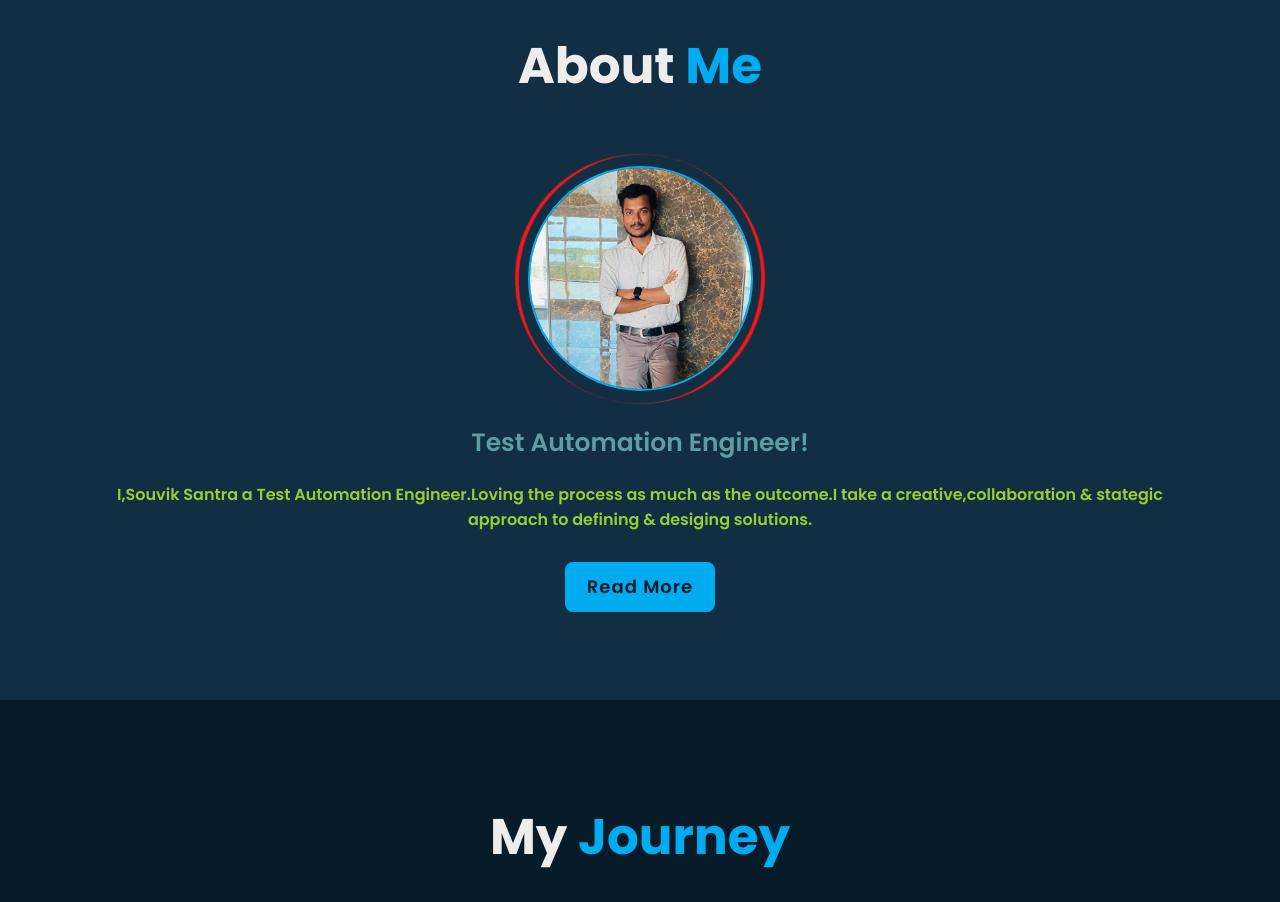
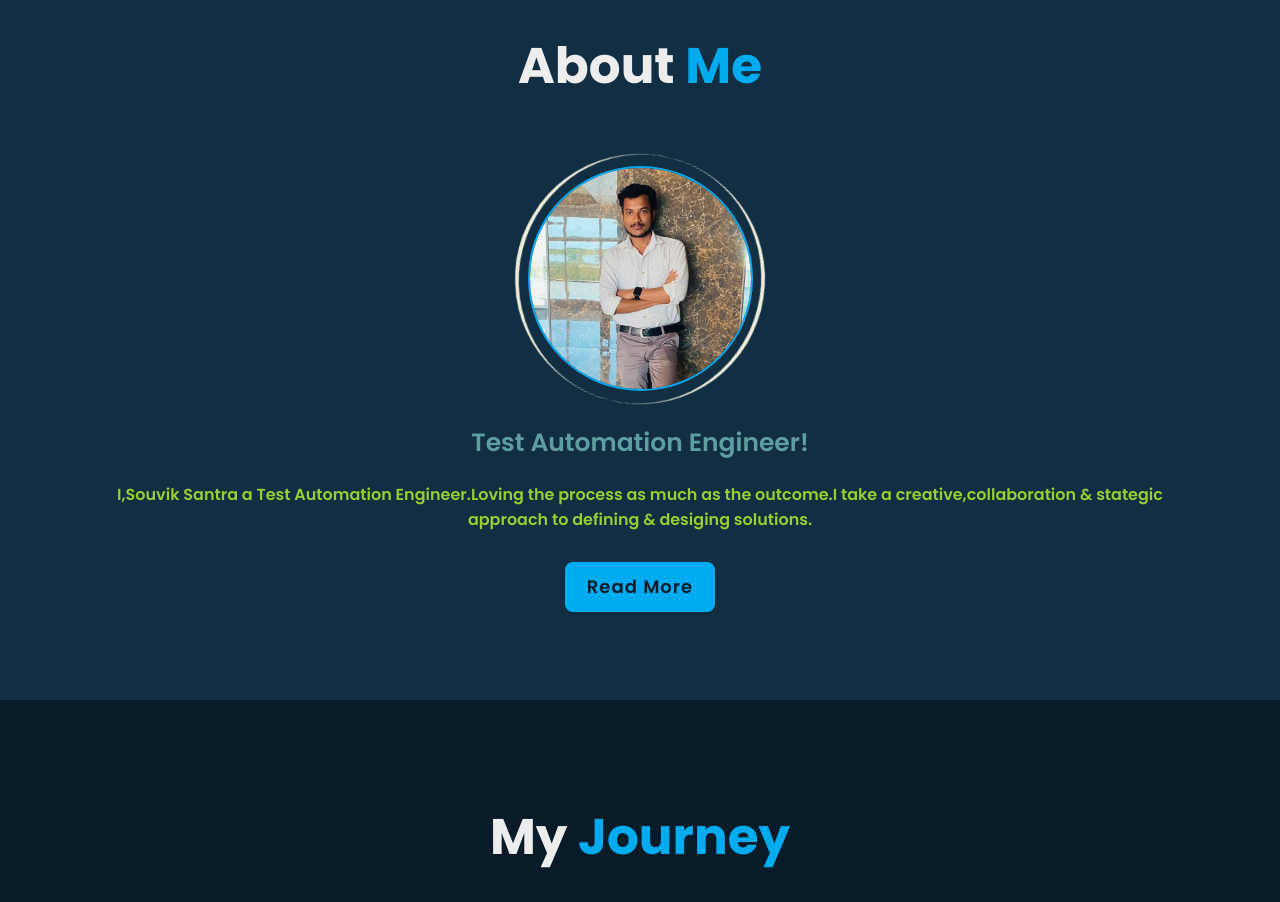
Before and after one commit to MrSouvik/Portfolio, a plain HTML site: page index.html in a window 1280 px wide. Shown: the part 900-1802 px from the top of the page. Drawn offline with nearby package versions, Linux system fonts and the light colour scheme.

Commit message:
Update style.css

```diff
--- a/style.css
+++ b/style.css
@@ -282,8 +282,8 @@ span{
     width: 100%;
     height: 100%;
     border-radius: 50%;
-    border-top: .4rem solid rgb(243, 23, 23);
-    border-bottom: .4rem solid rgb(243, 23, 23);
+    border-top: .4rem solid rgb(238, 237, 219);
+    border-bottom: .4rem solid rgb(238, 237, 219);
     border-left: .2rem solid var();
     border-right: .2rem solid var();
     animation: aboutSpinner 8s linear infinite;
```
